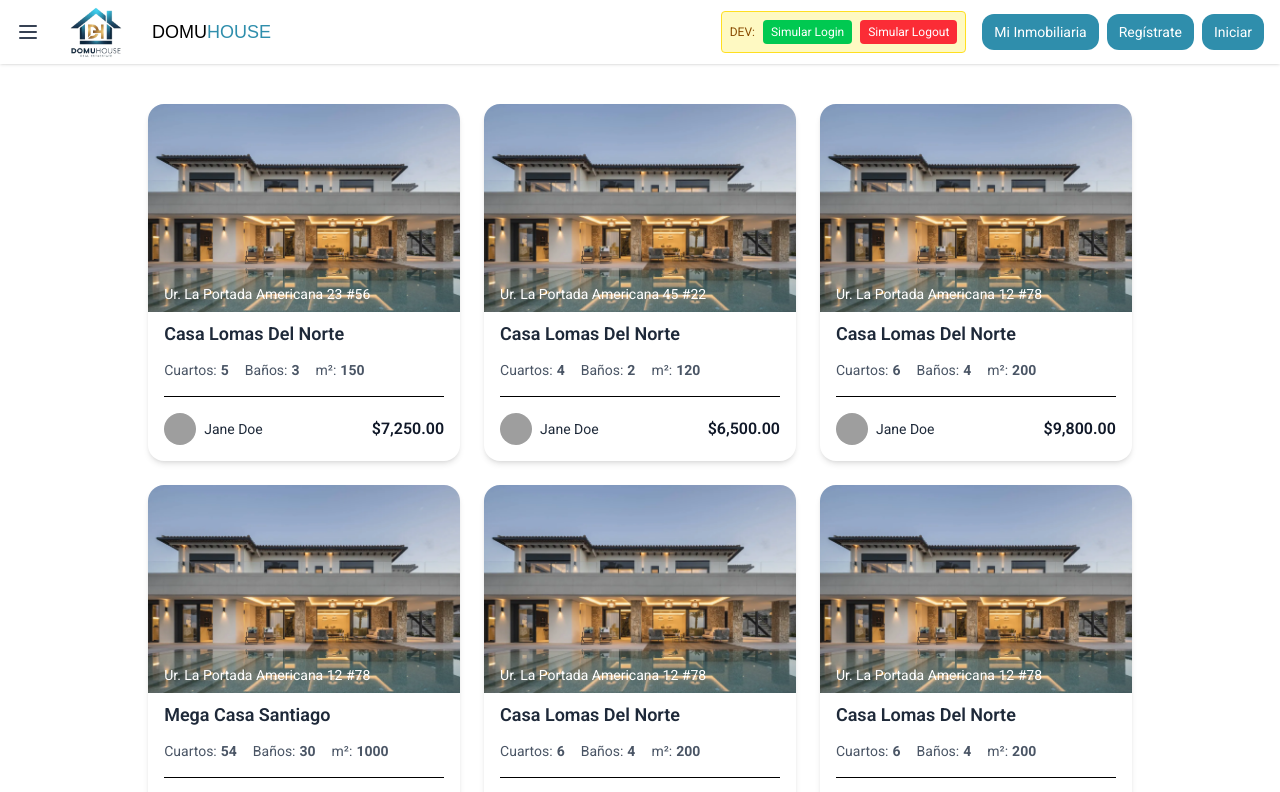
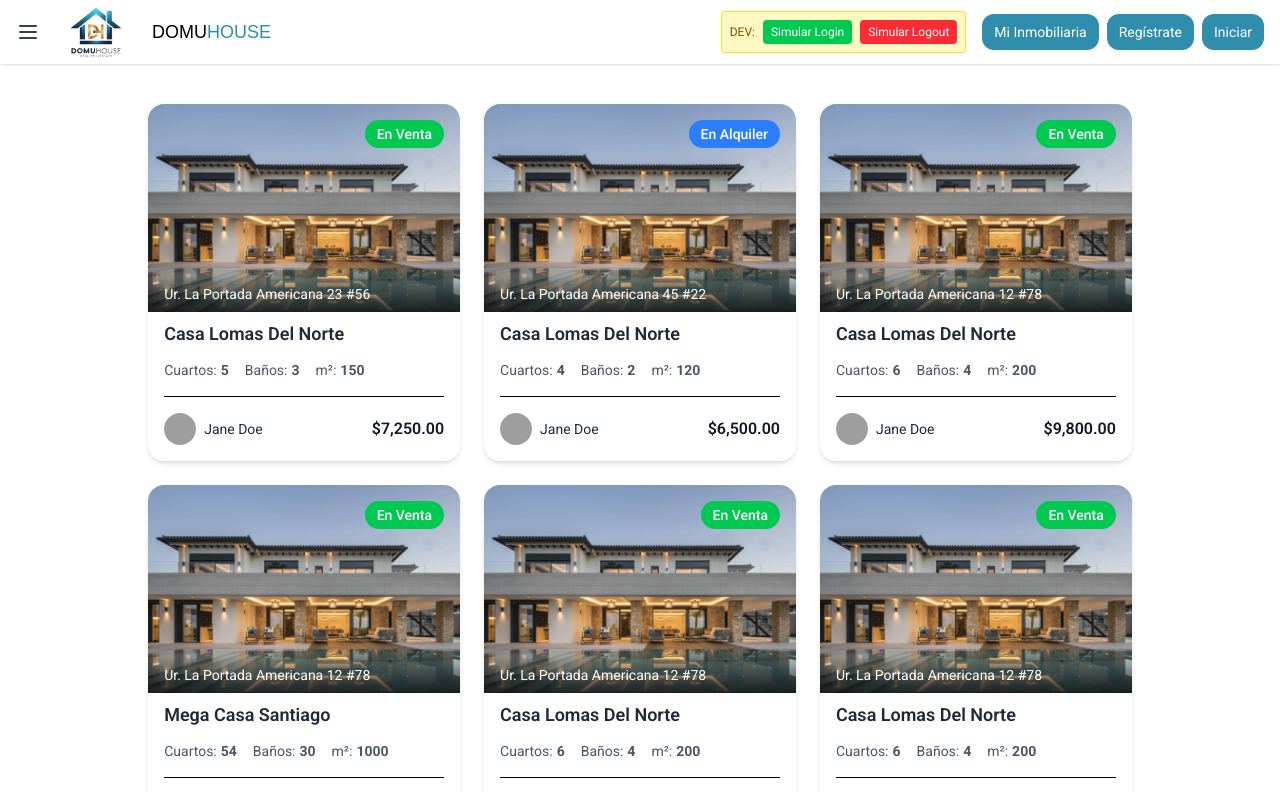
Before and after one commit to Santiago-Taborda-Foronda/DomuHouse, a React (Vite) app: page /Tendencias in a window 1280 px wide. Shown: the top 792 px of the page. Built offline with nearby package versions, Linux system fonts and the light colour scheme; grey boxes are pictures that could not be loaded.

Commit message:
Etiqueta venta/Alquiler

```diff
--- a/src/Components/Layouts/Main/Main.jsx
+++ b/src/Components/Layouts/Main/Main.jsx
@@ -5,57 +5,8 @@ import Casa from '../../../assets/images/casLujo2.jpg';
 import { LuSettings2 } from "react-icons/lu";
 import { ChatDomu } from '../../UI/ChatDomu/ChatDomu';
 import { Button } from '../../UI/Button/Button';
+import { PropertyCard } from '../PropertyCard/PropertyCard'; // Importa tu componente PropertyCard
 import "../../../App";
-
-const PropertyCard = ({ address, title, rooms, bathrooms, area, price, agentName, onClick }) => {
-    return (
-        <div
-            onClick={onClick}
-            className='cursor-pointer bg-white flex flex-col rounded-2xl max-w-100 shadow-md overflow-hidden hover:shadow-xl transition-shadow duration-300'
-        >
-            <div className="relative w-full h-52">
-                <img
-                    src={Casa}
-                    alt="Propiedad"
-                    className="w-full h-full object-cover"
-                />
-                <div className="absolute bottom-0 left-0 w-full text-white text-sm px-4 py-2 bg-black/50">
-                    <span>{address}</span>
-                </div>
-            </div>
-
-            <div className="px-4 pt-2 pb-4">
-                <h2 className="text-lg font-semibold text-gray-800 mb-3">{title}</h2>
-
-                <div className="flex items-center text-gray-600 text-sm gap-4 mb-4">
-                    <span className="flex items-center gap-1">
-                        Cuartos: <strong>{rooms}</strong>
-                    </span>
-                    <span className="flex items-center gap-1">
-                        Baños: <strong>{bathrooms}</strong>
-                    </span>
-                    <span className="flex items-center gap-1">
-                        m²: <strong>{area}</strong>
-                    </span>
-                </div>
-
-                <hr className="my-2" />
-
-                <div className="flex items-center justify-between mt-4">
-                    <div className="flex items-center gap-2">
-                        <img
-                            src="/api/placeholder/32/32"
-                            alt={agentName}
-                            className="w-8 h-8 rounded-full object-cover"
-                        />
-                        <span className="text-sm text-gray-800">{agentName}</span>
-                    </div>
-                    <span className="text-base font-semibold text-gray-900">${price}</span>
-                </div>
-            </div>
-        </div>
-    );
-};
 
 export const Main = () => {
     const [showAdvanced, setShowAdvanced] = useState(false);
@@ -76,6 +27,7 @@ export const Main = () => {
         bathrooms: 3,
         area: 150,
         price: "7,250.00",
+        type: "venta",
         description: "Hermosa casa en una ubicación privilegiada con acabados de primera calidad.",
         agentInfo: {
             name: "Jane Doe",
@@ -93,6 +45,7 @@ export const Main = () => {
         bathrooms: 2,
         area: 120,
         price: "3,500.00",
+        type: "alquiler",
         description: "Casa moderna con excelente ubicación y espacios amplios.",
         agentInfo: {
             name: "Angelica Smith",
@@ -164,9 +117,6 @@ export const Main = () => {
                         >
                             Buscar
                         </button>
-
-
-
                     </form>
                 </div>
                 {/* Panel de Búsqueda Avanzada */}
@@ -259,6 +209,7 @@ export const Main = () => {
                         bathrooms={property.bathrooms}
                         area={property.area}
                         price={property.price}
+                        type={property.type}
                         agentName={property.agentInfo.name}
                         onClick={() => handlePropertyClick(property)}
                     />
--- a/src/Components/Layouts/PropertyCard/PropertyCard.jsx
+++ b/src/Components/Layouts/PropertyCard/PropertyCard.jsx
@@ -12,6 +12,7 @@ import Casa from "../../../assets/images/casLujo2.png"; // Ajusta la ruta según
  * @param {string} props.price - Precio de la propiedad (formato string)
  * @param {string} props.agentName - Nombre del agente
  * @param {string} [props.imageUrl] - URL opcional de la imagen (si no se proporciona, se usa la imagen por defecto)
+ * @param {string} props.type - Tipo de propiedad: "venta" o "alquiler"
  * @param {Function} [props.onClick] - Función opcional para manejar el clic en la tarjeta
  * @returns {JSX.Element} - Componente PropertyCard
  */
@@ -24,8 +25,25 @@ export const PropertyCard = ({
   price,
   agentName,
   imageUrl,
+  type = "venta", // Valor por defecto
   onClick
 }) => {
+  // Configuración de la etiqueta según el tipo
+  const tagConfig = {
+    venta: {
+      text: "En Venta",
+      bgColor: "bg-green-500",
+      textColor: "text-white"
+    },
+    alquiler: {
+      text: "En Alquiler",
+      bgColor: "bg-blue-500",
+      textColor: "text-white"
+    }
+  };
+
+  const currentTag = tagConfig[type] || tagConfig.venta;
+
   return (
     <div
       className='bg-white flex flex-col rounded-2xl max-w-100 shadow-md overflow-hidden hover:shadow-lg transition-shadow duration-300'
@@ -38,7 +56,14 @@ export const PropertyCard = ({
           alt={title}
           className="w-full h-full object-cover"
         />
-        <div className="absolute bottom-0 left-0 w-full text-white text-sm px-4 py-2">
+
+        {/* Etiqueta de tipo (Venta/Alquiler) - Usando el mismo patrón del RealEstateCard */}
+        <div className={`absolute top-4 right-4 px-3 py-1 rounded-full text-sm font-medium ${currentTag.bgColor} ${currentTag.textColor}`}>
+          {currentTag.text}
+        </div>
+
+        {/* Dirección en la parte inferior */}
+        <div className="absolute bottom-0 left-0 w-full text-white text-sm px-4 py-2 bg-gradient-to-t from-black/70 to-transparent">
           <span>{address}</span>
         </div>
       </div>
--- a/src/Components/Pages/Tendencias/Tendencias.jsx
+++ b/src/Components/Pages/Tendencias/Tendencias.jsx
@@ -14,6 +14,7 @@ export const Tendencias = () => {
       bathrooms: 3,
       area: 150,
       price: "7,250.00",
+      type: "venta",
       description: "Hermosa casa en una ubicación privilegiada con acabados de primera calidad.",
       agentInfo: {
         name: "Jane Doe",
@@ -31,6 +32,7 @@ export const Tendencias = () => {
       bathrooms: 2,
       area: 120,
       price: "6,500.00",
+      type: "alquiler",
       description: "Casa moderna con excelente ubicación y espacios amplios.",
       agentInfo: {
         name: "Jane Doe",
@@ -181,6 +183,7 @@ export const Tendencias = () => {
               bathrooms={property.bathrooms}
               area={property.area}
               price={property.price}
+              type={property.type}
               agentName={property.agentInfo.name}
               onClick={() => handlePropertyClick(property)}
             />
```
Lines whose indentation alone changed are shown as unchanged.
